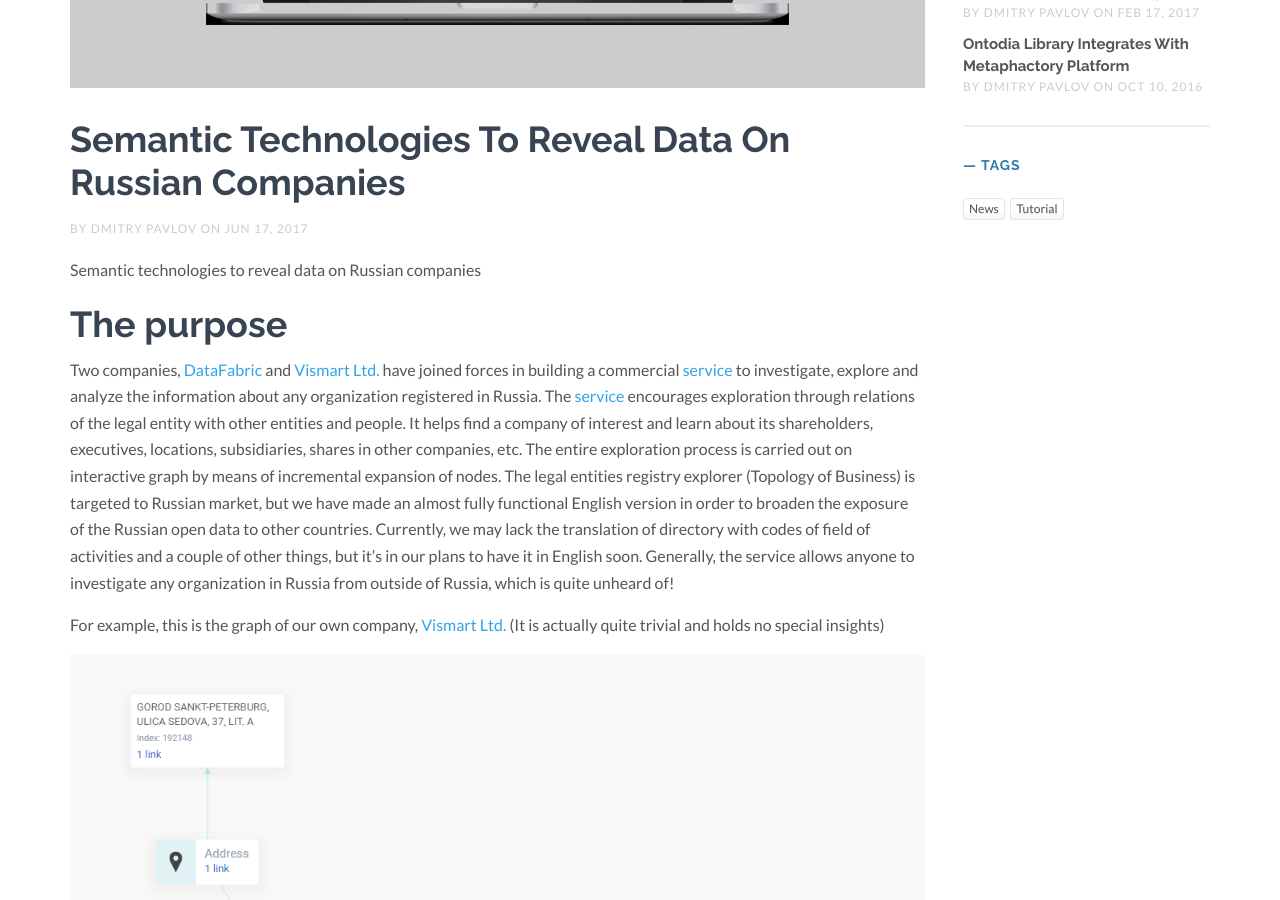
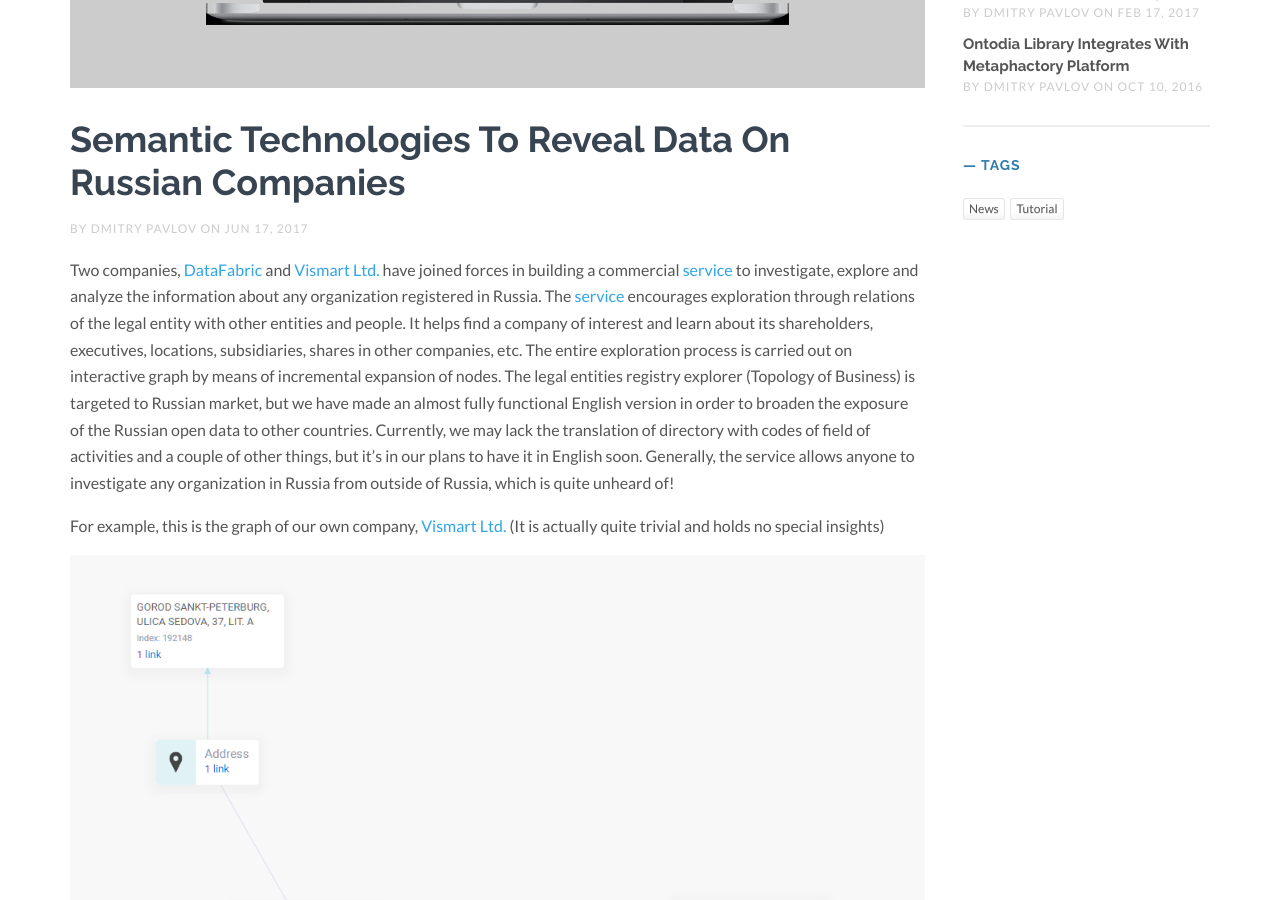
Before and after one commit to ontodia-org/ontodia-org.github.io, a Jekyll site: the page built from _posts/2017-06-17-Semantic-technologies-to-reveal-data-on-Russian-companies.markdown, in a window 1280 px wide and 900 px high, scrolled down 502 px. Built offline with Jekyll 4.4.1, drawn with Linux system fonts in a browser that asks for light colours; nearby versions of some CDN libraries; comment, search, counter and statistics services are not loaded.

Commit message:
Minor changes to the blogpost aboit DF

```diff
--- a/_posts/2017-06-17-Semantic-technologies-to-reveal-data-on-Russian-companies.markdown
+++ b/_posts/2017-06-17-Semantic-technologies-to-reveal-data-on-Russian-companies.markdown
@@ -7,10 +7,6 @@
 - news
 img: /assets/img/blog/Cover_TopologyOfBusinessWithOntodia.png
 ---
-Semantic technologies to reveal data on Russian companies
-
-# The purpose
-
 Two companies, [DataFabric](http://datafabric.cc/) and [Vismart Ltd.](https://vismart.biz/) have joined forces in building a commercial [service](http://tree-i8n.apps.datafabric.cc/) to investigate, explore and analyze the information about any organization registered in Russia. The [service](http://tree-i8n.apps.datafabric.cc/) encourages exploration through relations of the legal entity with other entities and people. It helps find a company of interest and learn about its shareholders, executives, locations, subsidiaries, shares in other companies, etc. The entire exploration process is carried out on interactive graph by means of incremental expansion of nodes.
 <!-- more -->
 The legal entities registry explorer (Topology of Business) is targeted to Russian market, but we have made an almost fully functional English version in order to broaden the exposure of the Russian open data to other countries. Currently, we may lack the translation of directory with codes of field of activities and a couple of other things, but it’s in our plans to have it in English soon. Generally, the service allows anyone to investigate any organization in Russia from outside of Russia, which is quite unheard of!
```
